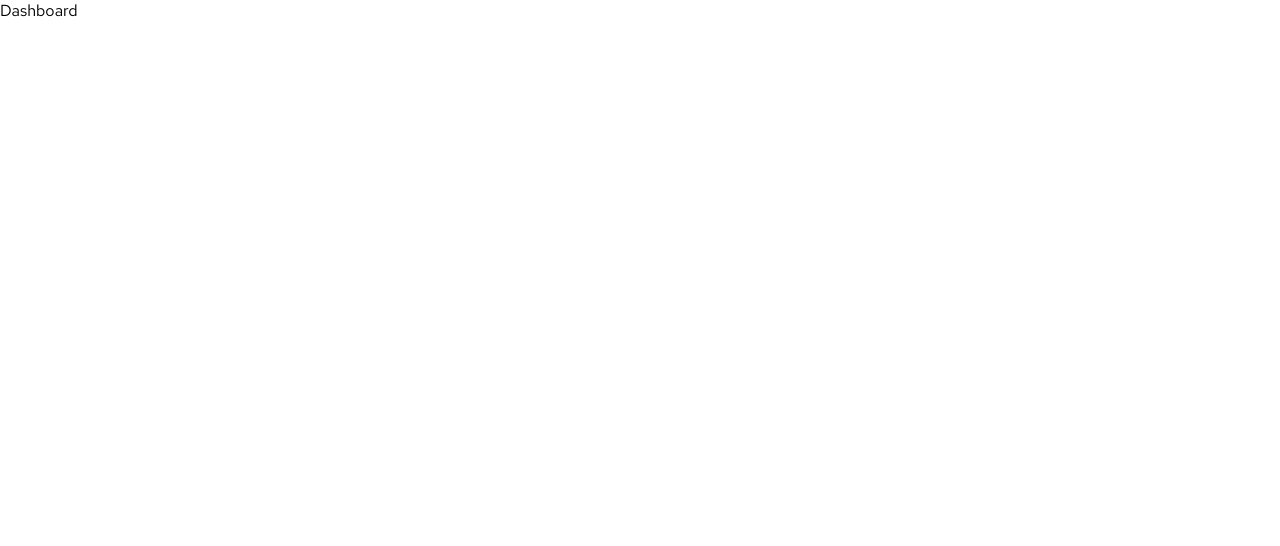
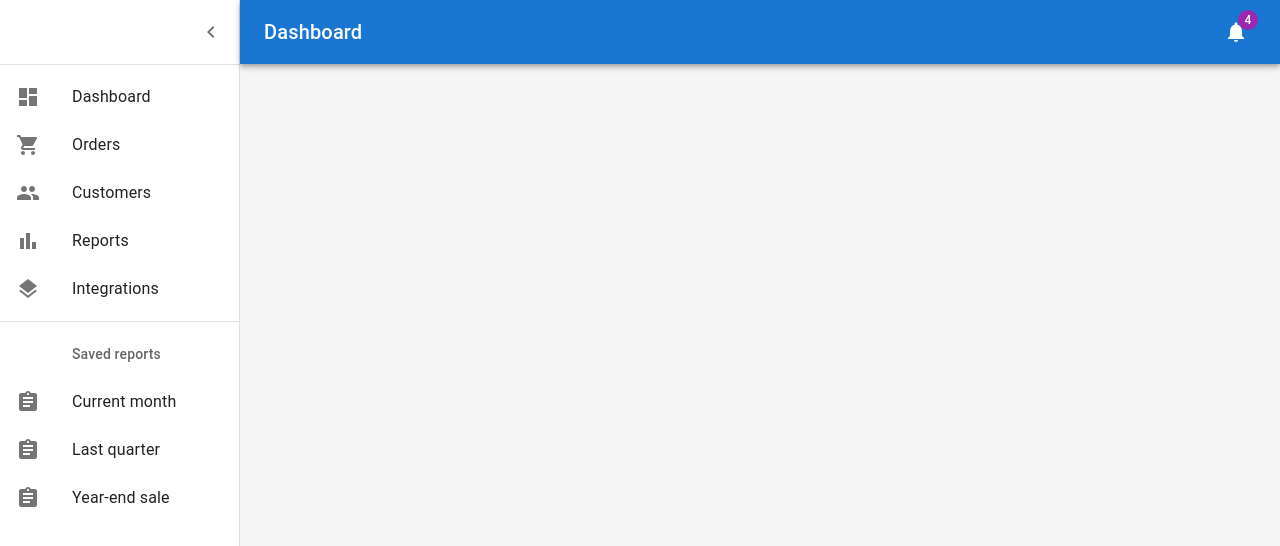
Before and after one commit to WildCodeSchool/2023-02-JS-FT-Lyon-P3-Babyplace, a React (Vite) app in the folder frontend/: page /pro-dashboard in a window 1280 px wide. Shown: the top 546 px of the page. Built offline with nearby package versions, Linux system fonts and the light colour scheme; the HTML template or start-up script is replaced by a standard one; a web font is replaced by a local one.

Commit message:
added dashboard component

```diff
--- a/frontend/package.json
+++ b/frontend/package.json
@@ -9,6 +9,7 @@
   "dependencies": {
     "@emotion/react": "^11.11.0",
     "@emotion/styled": "^11.11.0",
+    "@mui/icons-material": "^5.11.16",
     "@mui/material": "^5.13.3",
     "axios": "^1.4.0",
     "prop-types": "^15.8.1",
--- /dev/null
+++ b/frontend/src/components/NavBar/NavBar.jsx
@@ -0,0 +1,149 @@
+// import styles from "./NavBar.module.css";
+import * as React from "react";
+import { styled, createTheme, ThemeProvider } from "@mui/material/styles";
+import CssBaseline from "@mui/material/CssBaseline";
+import MuiDrawer from "@mui/material/Drawer";
+import Box from "@mui/material/Box";
+import MuiAppBar from "@mui/material/AppBar";
+import Toolbar from "@mui/material/Toolbar";
+import List from "@mui/material/List";
+import Typography from "@mui/material/Typography";
+import Divider from "@mui/material/Divider";
+import IconButton from "@mui/material/IconButton";
+import Badge from "@mui/material/Badge";
+import MenuIcon from "@mui/icons-material/Menu";
+import ChevronLeftIcon from "@mui/icons-material/ChevronLeft";
+import NotificationsIcon from "@mui/icons-material/Notifications";
+import { mainListItems, secondaryListItems } from "./listItems";
+
+const drawerWidth = 240;
+
+const AppBar = styled(MuiAppBar, {
+  shouldForwardProp: (prop) => prop !== "open",
+})(({ theme, open }) => ({
+  zIndex: theme.zIndex.drawer + 1,
+  transition: theme.transitions.create(["width", "margin"], {
+    easing: theme.transitions.easing.sharp,
+    duration: theme.transitions.duration.leavingScreen,
+  }),
+  ...(open && {
+    marginLeft: drawerWidth,
+    width: `calc(100% - ${drawerWidth}px)`,
+    transition: theme.transitions.create(["width", "margin"], {
+      easing: theme.transitions.easing.sharp,
+      duration: theme.transitions.duration.enteringScreen,
+    }),
+  }),
+}));
+
+const Drawer = styled(MuiDrawer, {
+  shouldForwardProp: (prop) => prop !== "open",
+})(({ theme, open }) => ({
+  "& .MuiDrawer-paper": {
+    position: "relative",
+    whiteSpace: "nowrap",
+    width: drawerWidth,
+    transition: theme.transitions.create("width", {
+      easing: theme.transitions.easing.sharp,
+      duration: theme.transitions.duration.enteringScreen,
+    }),
+    boxSizing: "border-box",
+    ...(!open && {
+      overflowX: "hidden",
+      transition: theme.transitions.create("width", {
+        easing: theme.transitions.easing.sharp,
+        duration: theme.transitions.duration.leavingScreen,
+      }),
+      width: theme.spacing(7),
+      [theme.breakpoints.up("sm")]: {
+        width: theme.spacing(9),
+      },
+    }),
+  },
+}));
+
+// TODO remove, this demo shouldn't need to reset the theme.
+const defaultTheme = createTheme();
+
+export default function NavBar() {
+  const [open, setOpen] = React.useState(true);
+  const toggleDrawer = () => {
+    setOpen(!open);
+  };
+
+  return (
+    <ThemeProvider theme={defaultTheme}>
+      <Box sx={{ display: "flex" }}>
+        <CssBaseline />
+        <AppBar position="absolute" open={open}>
+          <Toolbar
+            sx={{
+              pr: "24px", // keep right padding when drawer closed
+            }}
+          >
+            <IconButton
+              edge="start"
+              color="inherit"
+              aria-label="open drawer"
+              onClick={toggleDrawer}
+              sx={{
+                marginRight: "36px",
+                ...(open && { display: "none" }),
+              }}
+            >
+              <MenuIcon />
+            </IconButton>
+            <Typography
+              component="h1"
+              variant="h6"
+              color="inherit"
+              noWrap
+              sx={{ flexGrow: 1 }}
+            >
+              Dashboard
+            </Typography>
+            <IconButton color="inherit">
+              <Badge badgeContent={4} color="secondary">
+                <NotificationsIcon />
+              </Badge>
+            </IconButton>
+          </Toolbar>
+        </AppBar>
+        <Drawer variant="permanent" open={open}>
+          <Toolbar
+            sx={{
+              display: "flex",
+              alignItems: "center",
+              justifyContent: "flex-end",
+              px: [1],
+            }}
+          >
+            <IconButton onClick={toggleDrawer}>
+              <ChevronLeftIcon />
+            </IconButton>
+          </Toolbar>
+          <Divider />
+          <List component="nav">
+            {mainListItems}
+            <Divider sx={{ my: 1 }} />
+            {secondaryListItems}
+          </List>
+        </Drawer>
+        <Box
+          component="main"
+          sx={{
+            backgroundColor: (theme) =>
+              theme.palette.mode === "light"
+                ? theme.palette.grey[100]
+                : theme.palette.grey[900],
+            flexGrow: 1,
+            height: "100vh",
+            overflow: "auto",
+          }}
+        >
+          <Toolbar />
+        </Box>
+      </Box>
+    </ThemeProvider>
+  );
+}
--- /dev/null
+++ b/frontend/src/components/NavBar/listItems.jsx
@@ -0,0 +1,72 @@
+import * as React from "react";
+import ListItemButton from "@mui/material/ListItemButton";
+import ListItemIcon from "@mui/material/ListItemIcon";
+import ListItemText from "@mui/material/ListItemText";
+import ListSubheader from "@mui/material/ListSubheader";
+import DashboardIcon from "@mui/icons-material/Dashboard";
+import ShoppingCartIcon from "@mui/icons-material/ShoppingCart";
+import PeopleIcon from "@mui/icons-material/People";
+import BarChartIcon from "@mui/icons-material/BarChart";
+import LayersIcon from "@mui/icons-material/Layers";
+import AssignmentIcon from "@mui/icons-material/Assignment";
+
+export const mainListItems = (
+  <div>
+    <ListItemButton>
+      <ListItemIcon>
+        <DashboardIcon />
+      </ListItemIcon>
+      <ListItemText primary="Dashboard" />
+    </ListItemButton>
+    <ListItemButton>
+      <ListItemIcon>
+        <ShoppingCartIcon />
+      </ListItemIcon>
+      <ListItemText primary="Orders" />
+    </ListItemButton>
+    <ListItemButton>
+      <ListItemIcon>
+        <PeopleIcon />
+      </ListItemIcon>
+      <ListItemText primary="Customers" />
+    </ListItemButton>
+    <ListItemButton>
+      <ListItemIcon>
+        <BarChartIcon />
+      </ListItemIcon>
+      <ListItemText primary="Reports" />
+    </ListItemButton>
+    <ListItemButton>
+      <ListItemIcon>
+        <LayersIcon />
+      </ListItemIcon>
+      <ListItemText primary="Integrations" />
+    </ListItemButton>
+  </div>
+);
+
+export const secondaryListItems = (
+  <div>
+    <ListSubheader component="div" inset>
+      Saved reports
+    </ListSubheader>
+    <ListItemButton>
+      <ListItemIcon>
+        <AssignmentIcon />
+      </ListItemIcon>
+      <ListItemText primary="Current month" />
+    </ListItemButton>
+    <ListItemButton>
+      <ListItemIcon>
+        <AssignmentIcon />
+      </ListItemIcon>
+      <ListItemText primary="Last quarter" />
+    </ListItemButton>
+    <ListItemButton>
+      <ListItemIcon>
+        <AssignmentIcon />
+      </ListItemIcon>
+      <ListItemText primary="Year-end sale" />
+    </ListItemButton>
+  </div>
+);
--- a/frontend/src/pages/Dashboard.jsx
+++ b/frontend/src/pages/Dashboard.jsx
@@ -1,5 +1,10 @@
 import React from "react";
+import NavBar from "../components/NavBar/NavBar";
 
 export default function Dashboard() {
-  return <div>Dashboard</div>;
+  return (
+    <div>
+      <NavBar />
+    </div>
+  );
 }
```
Also changed, not shown: frontend/src/components/NavBar/NavBar.module.css (added), 1 other file (tests, documents, lock files or other folders).
